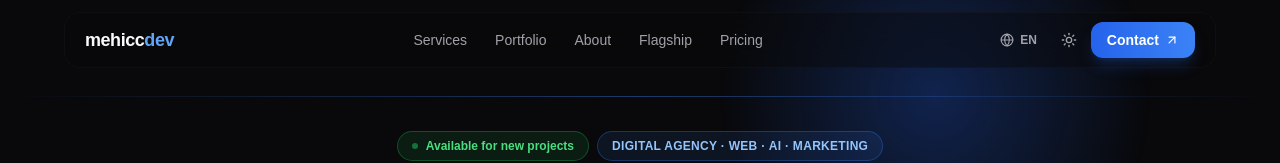
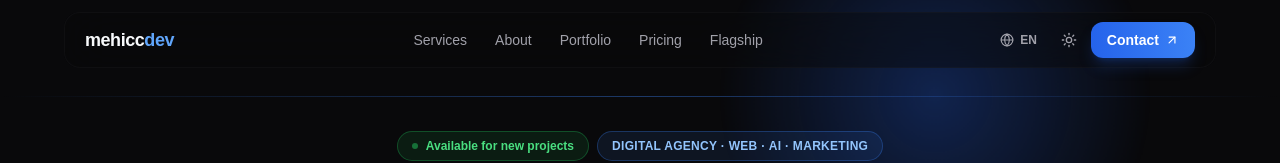
Before and after one commit to Bakeee99/mehiccdev, a Next.js app: page / in a window 1280 px wide. Shown: the top 163 px of the page. Built offline with nearby package versions, Linux system fonts and the light colour scheme.

Commit message:
navbar selekcija

```diff
--- a/components/sections/Navbar.tsx
+++ b/components/sections/Navbar.tsx
@@ -41,10 +41,10 @@ export function Navbar() {
 
   const NAV_LINKS = [
     { label: L.services,  href: "#usluge"    },
+    { label: L.about,     href: "#o-nama"    },
     { label: L.portfolio, href: "#portfolio" },
-    { label: L.about,     href: "#o-nama"    },
+    { label: L.pricing,   href: "#cjenovnik" },
     { label: L.saas,      href: "#saas"      },
-    { label: L.pricing,   href: "#cjenovnik" },
   ];
 
   return (
--- a/components/sections/Portfolio.tsx
+++ b/components/sections/Portfolio.tsx
@@ -102,7 +102,7 @@ const T: Record<"bs" | "en", Content> = {
     minis: [
       { title: "OxyBaric Mostar", cat: "Custom Website · Medicine", desc: "A medical site that brings patients in from Google search.", live: true },
       { title: "Roobet Rewards", cat: "UI/UX Design · Crypto Casino", desc: "Rewards system design for a gaming platform: tiers, perks and a progression that pulls players forward.", live: true },
-      { title: "Fitness Trainer", cat: "UI/UX & Development", desc: "A personal brand site with online booking instead of endless messaging."},
+      { title: "Fitness Trainer", cat: "UI/UX & Development", desc: "A personal brand site with online booking instead of endless messaging." },
     ],
   },
 };
```
